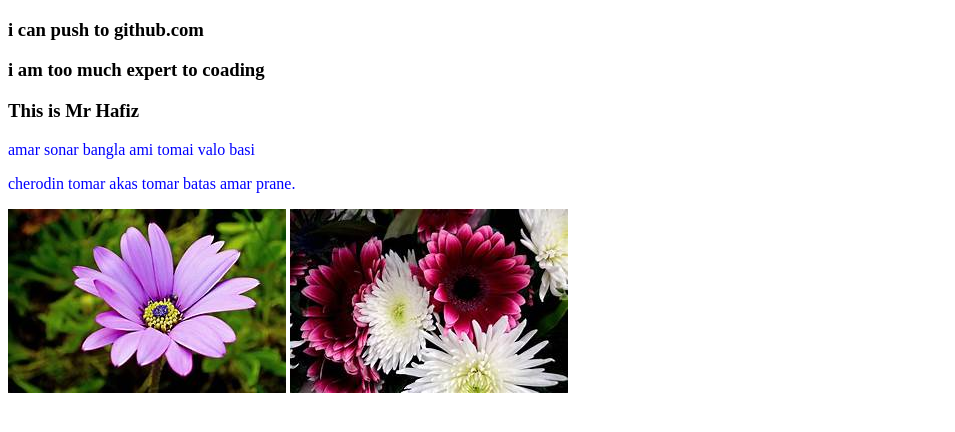
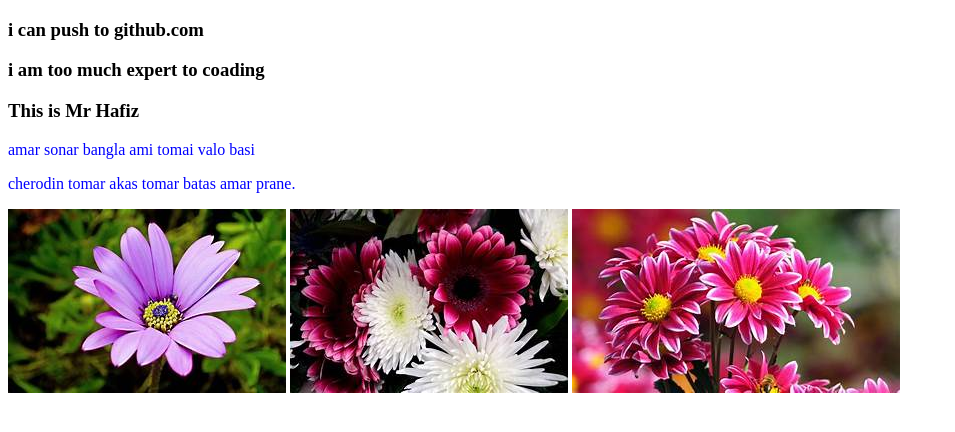
Before and after one commit to hafezur/my-second-repo, a plain HTML site: page index.html in a window 1280 px wide. Shown: the whole page, without its empty margins (0-955 px from the left). Drawn offline with Linux system fonts and the light colour scheme.

Commit message:
image added

```diff
--- a/index.html
+++ b/index.html
@@ -15,6 +15,7 @@
     <p>cherodin tomar akas tomar batas amar prane.</p>
     <img src="th.jpg" alt="">
     <img src="th (1).jpg" alt="">
+    <img src="images/th (2).jpg" alt="">
 
 </body>
 </html>
```
Also changed, not shown: images/th (2).jpg (added).
